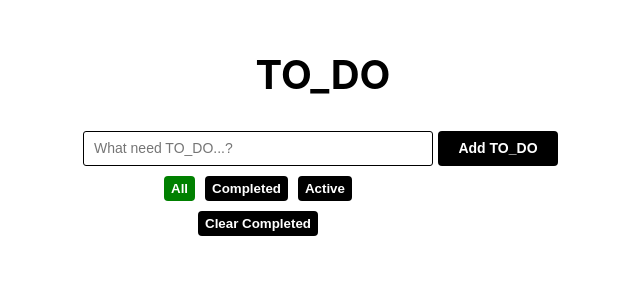
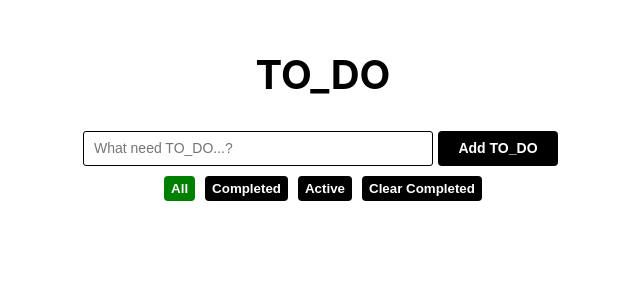
Before and after one commit to ashwin0925/react-redux-todo, a React (Create React App) app: page / in a window 1280 px wide. Shown: the top 300 px of the page, without its empty margins (317-957 px from the left). Built offline with nearby package versions, Linux system fonts and the light colour scheme.

Commit message:
style done

```diff
--- a/src/style.css
+++ b/src/style.css
@@ -71,7 +71,7 @@ ul {
   justify-content: center;
   align-items: center;
   margin: 0 auto;
-  margin-left: 435px;
+  /* margin-left: 435px; */
   padding: 0px;
 }
 li {
@@ -84,8 +84,9 @@ li {
 }
 
 .buttons {
-  margin: 0px 435px;
-  margin-right: 565px;
+  /* margin: 0px 435px;
+  margin-right: 565px; */
+  text-align: center;
 }
 
 button {
```
